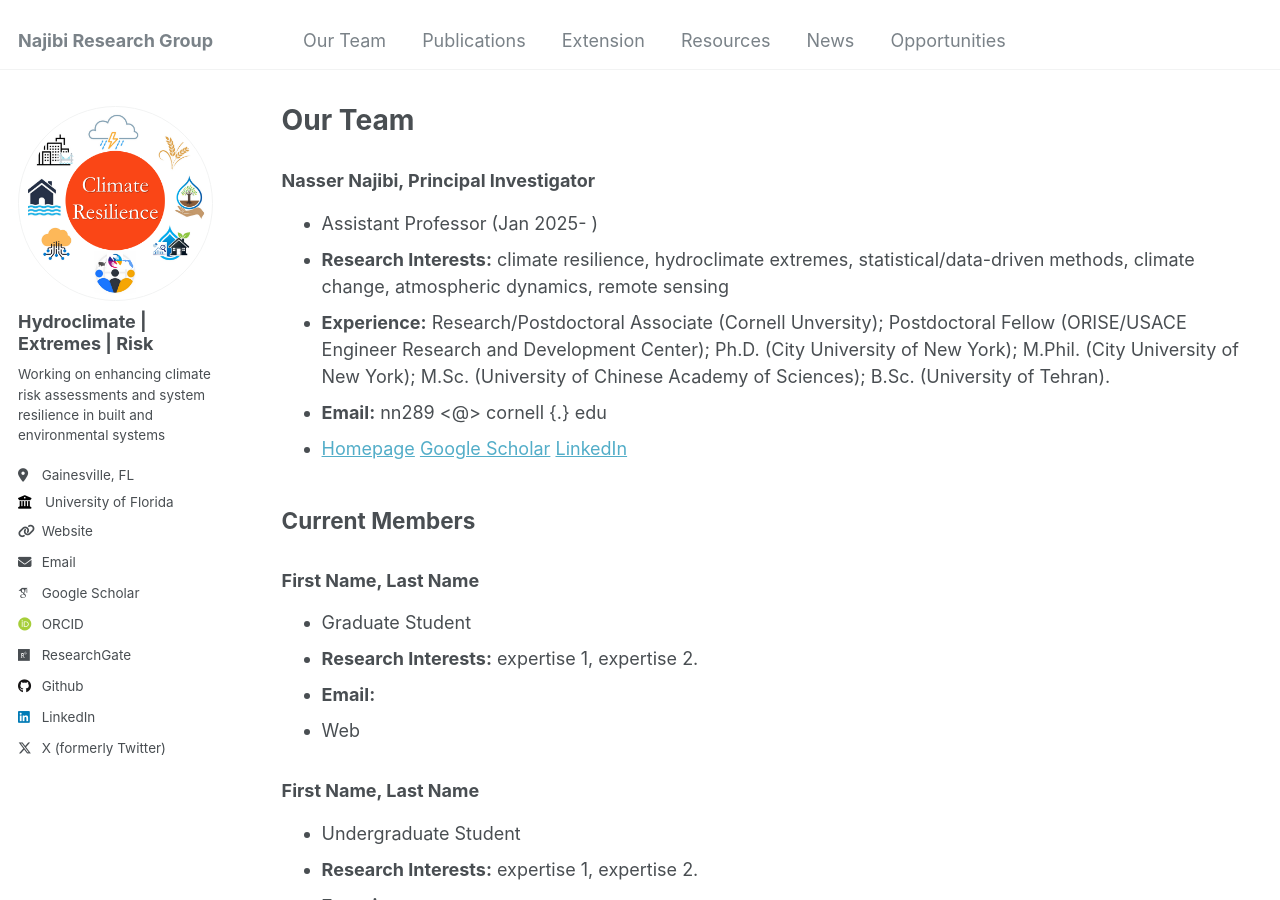
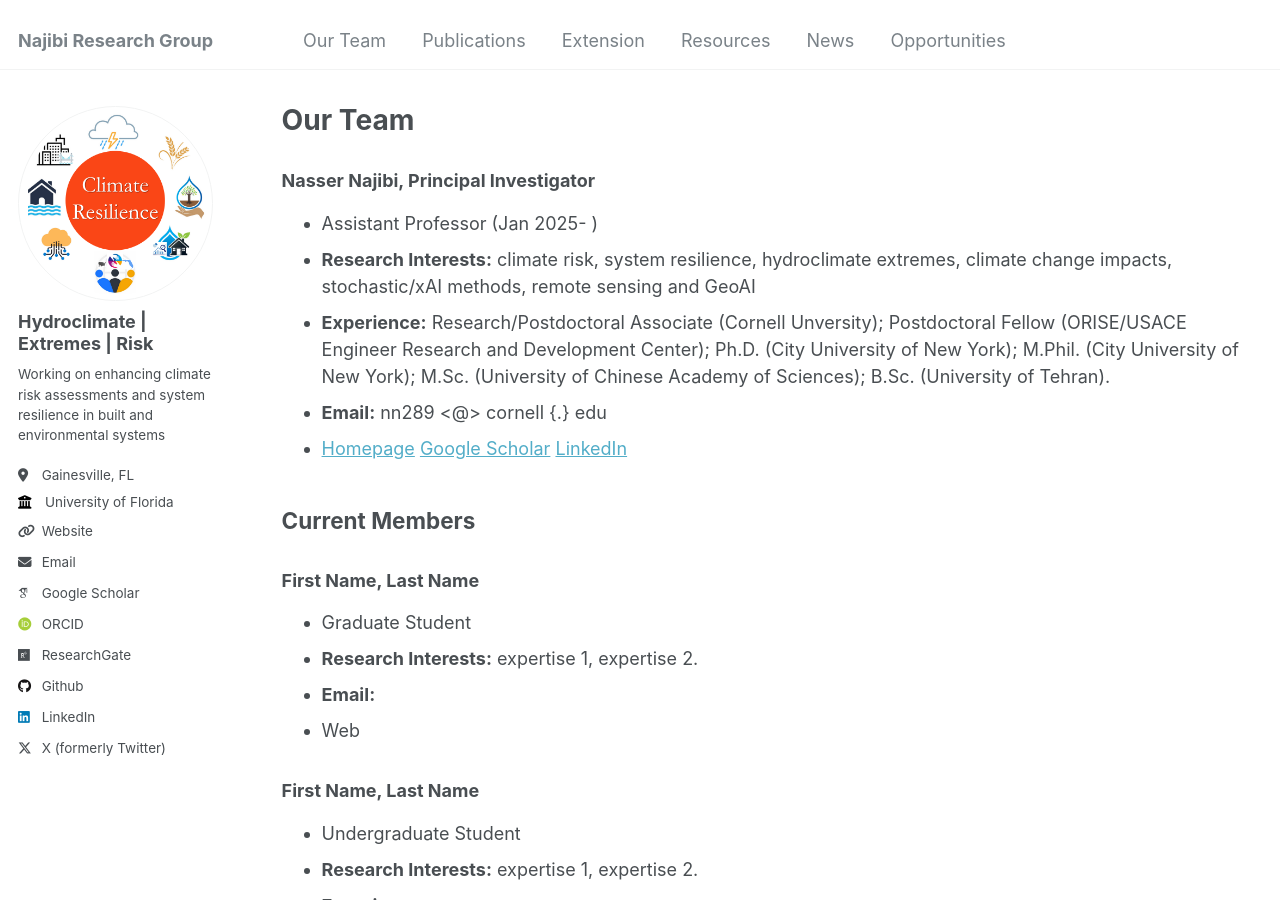
Before and after one commit to nassernajibi/lab, a Jekyll site: the page built from _pages/team.md, in a window 1280 px wide and 900 px high. Built offline with Jekyll 4.4.1, drawn with Linux system fonts in a browser that asks for light colours; some web fonts are replaced.

Commit message:
Update team

```diff
--- a/_pages/team.md
+++ b/_pages/team.md
@@ -7,10 +7,10 @@ author_profile: true  # Optional, depending on your theme
 
 ### Nasser Najibi, Principal Investigator
 - Assistant Professor (Jan 2025- )
-- **Research Interests:** climate resilience, hydroclimate extremes, statistical/data-driven methods, climate change, atmospheric dynamics, remote sensing
+- **Research Interests:** climate risk, system resilience, hydroclimate extremes, climate change impacts, stochastic/xAI methods, remote sensing and GeoAI
 - **Experience:** Research/Postdoctoral Associate (Cornell Unversity); Postdoctoral Fellow (ORISE/USACE Engineer Research and Development Center); Ph.D. (City University of New York); M.Phil. (City University of New York); M.Sc. (University of Chinese Academy of Sciences); B.Sc. (University of Tehran).
 - **Email:** nn289 <@> cornell {.} edu
-- [Homepage](http://www.nassernajibi.com) [Google Scholar](https://scholar.google.com/citations?user=0WHw-1MAAAAJ&hl=en) [LinkedIn](https://www.linkedin.com/in/nassernajibi/)
+- [Homepage](http://www.nassernajibi.com){:target="_blank"} [Google Scholar](https://scholar.google.com/citations?user=0WHw-1MAAAAJ&hl=en){:target="_blank"} [LinkedIn](https://www.linkedin.com/in/nassernajibi/){:target="_blank"}
 
 ## Current Members
 
```
